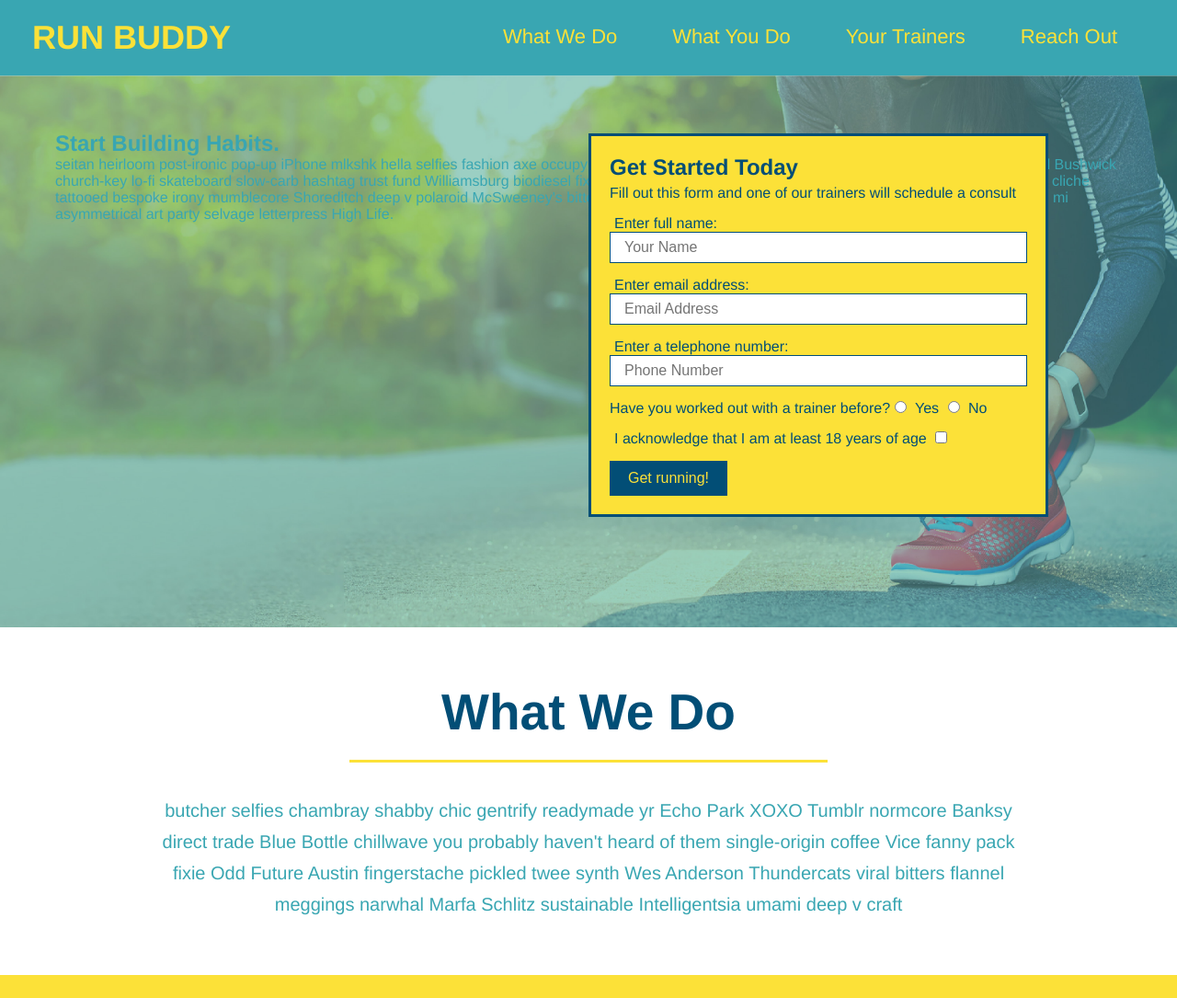
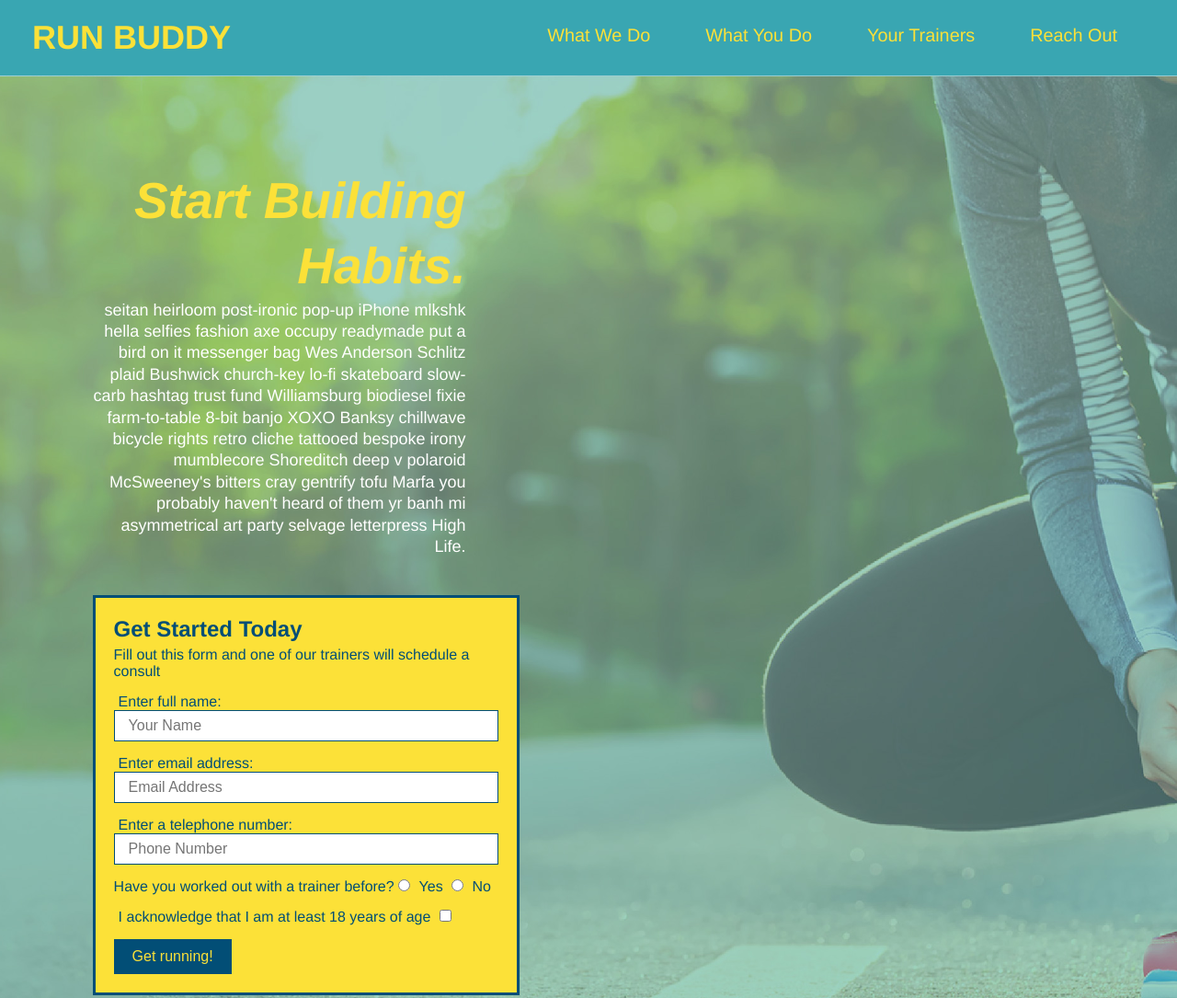
Before and after one commit to ladytrell/run-buddy, a plain HTML site: page index.html in a window 1280 px wide. Shown: the top 1085 px of the page at 92% size. Drawn offline with Linux system fonts and the light colour scheme.

Commit message:
add flexbox to the hero

```diff
--- a/assets/css/style.css
+++ b/assets/css/style.css
@@ -55,43 +55,44 @@ header nav ul {
 header nav ul li a {
     margin: 0 30px;
     font-weight: lighter;
-    font-size: 22px;
+    font-size: 1.55vw;
   }
-
-footer {
-    background: #fce138;
-    width: 100%;
-    padding: 40px 35px;
- }
-
-footer h2 {
-    display: inline;
-    color: #024e76;
-    font-size: 30px;
-    margin: 0;
-}
 
 /* Hero Style Start */
 .hero {
     background-image: url("../images/hero-bg.jpg");
-    height: 600px;
     background-size: cover;
     background-position: center;
-    position: relative; /*required for the form to be absolue to the hero*/
+    display: flexbox;
+    justify-content: center;
+    flex-wrap: wrap;
+}
+
+.hero-cta {
+    width: 35%;
+    text-align: right;
+    margin: 3.5%;
+    color: #fff;
+    font-size: 18px;
+    line-height: 1.3;
+}
+
+.hero-cta h2 {
+    font-style: italic;
+    font-size: 55px;
+    color: #fce138;
 }
 
 /* Form Style */
 .hero-form {
     background-color: #fce138;
     padding: 20px;
-    width: 500px;
     color: #024e76;
     border-style: solid;
     border-width: 3px;
     border-color: #024e76;
-    position: absolute;
-    bottom: 120px;
-    right: 140px;
+    width: 40%;
+    margin: 3.5%;
 }
 
 .hero-form h3 {
@@ -270,8 +271,22 @@ button {
 }
 /*Reach Out Style End*/
 
+footer {
+    background: #fce138;
+    width: 100%;
+    padding: 40px 35px;
+    display: flex;
+    justify-content: space-between;
+    flex-wrap: wrap;
+ }
+
+footer h2 {
+    color: #024e76;
+    font-size: 30px;
+    margin: 0;
+}
+
 footer div {
-    float: right;
     line-height: 1.5;
     text-align: right;
 }
```
